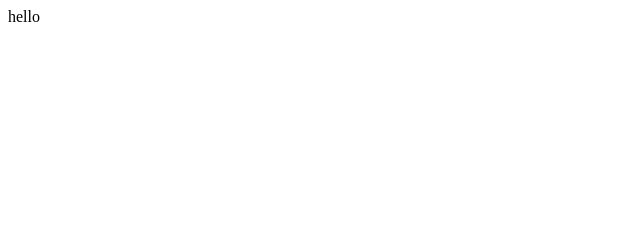
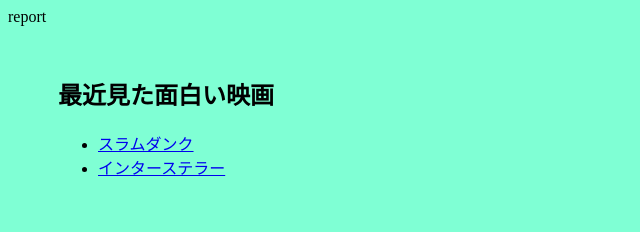
Before and after one commit to 4722213/2024WebEngineering_4722213, a plain HTML site: page index.html in a window 1280 px wide. Shown: the whole page, without its empty margins (0-640 px from the left). Drawn offline with Linux system fonts and the light colour scheme.

Commit message:
first-commit

```diff
--- /dev/null
+++ b/CSS/main.css
@@ -0,0 +1,6 @@
+body{
+    background-color:aquamarine
+}
+section{
+    margin:50px;
+}
--- a/index.html
+++ b/index.html
@@ -1 +1,17 @@
-hello
+<!DOCTYPE html>
+<html lang = "ja">
+    <head>
+        <meta charset = "UTF-8">
+        <link rel = "stylesheet" href = "CSS/main.css">
+        <tltle>report</tltle>
+    </head>
+    <body>
+        <section>
+            <h1>最近見た面白い映画</h1>
+            <ul>
+                <li><a href="pages/file1.html">スラムダンク</a></li>
+                <li><a href="pages/file2.html">インターステラー</a></li>
+            </ul>
+        </section>
+    </body>
+</html>
```
Also changed, not shown: pages/file1.html (added), pages/file2.html (added).
